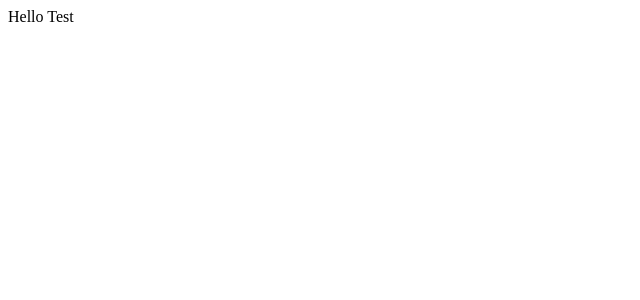
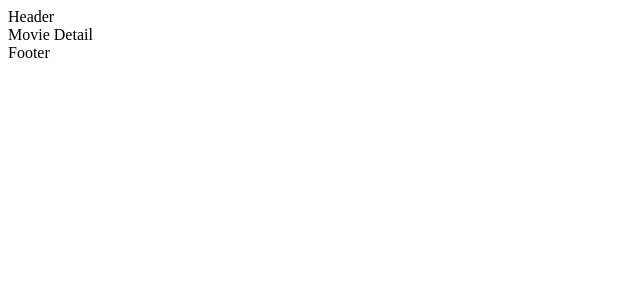
Before and after one commit to bregarulai/lunaMovieAppRedux, a React (Create React App) app: page /movie/1 in a window 1280 px wide. Shown: the top 300 px of the page, without its empty margins (0-640 px from the left). Built offline with nearby package versions, Linux system fonts and the light colour scheme.

Commit message:
created routes for the app

```diff
--- a/src/App.js
+++ b/src/App.js
@@ -1,7 +1,23 @@
 import "./App.scss";
+import React from "react";
+import { BrowserRouter as Router, Switch, Route } from "react-router-dom";
+
+import { Header, Home, MovieDetail, Footer, PageNotFound } from "./components";
 
 function App() {
-  return <div className="App">Hello Test</div>;
+  return (
+    <div className="App">
+      <Router>
+        <Header />
+        <Switch>
+          <Route exact path="/" component={Home} />
+          <Route path="/movie/:imdbID" component={MovieDetail} />
+          <Route component={PageNotFound} />
+        </Switch>
+        <Footer />
+      </Router>
+    </div>
+  );
 }
 
 export default App;
--- /dev/null
+++ b/src/common/api/movieApi.js
@@ -0,0 +1,5 @@
+import Axios from "axios";
+
+export default Axios.create({
+  baseURL: process.env.BASE_URL,
+});
--- a/src/components/Footer/index.jsx
+++ b/src/components/Footer/index.jsx
@@ -1,7 +1,7 @@
 import React from "react";
 
 const Footer = () => {
-  return <div></div>;
+  return <div>Footer</div>;
 };
 
 export default Footer;
--- a/src/components/Header/index.jsx
+++ b/src/components/Header/index.jsx
@@ -1,7 +1,7 @@
 import React from "react";
 
 const Header = () => {
-  return <div></div>;
+  return <div>Header</div>;
 };
 
 export default Header;
--- a/src/components/Home/index.jsx
+++ b/src/components/Home/index.jsx
@@ -1,7 +1,7 @@
 import React from "react";
 
 const Home = () => {
-  return <div></div>;
+  return <div>Home</div>;
 };
 
 export default Home;
--- a/src/components/MovieCard/index.jsx
+++ b/src/components/MovieCard/index.jsx
@@ -1,7 +1,7 @@
 import React from "react";
 
 const MovieCard = () => {
-  return <div></div>;
+  return <div>Movie Card</div>;
 };
 
 export default MovieCard;
--- a/src/components/MovieDetail/index.jsx
+++ b/src/components/MovieDetail/index.jsx
@@ -1,7 +1,7 @@
 import React from "react";
 
 const MovieDetail = () => {
-  return <div></div>;
+  return <div>Movie Detail</div>;
 };
 
 export default MovieDetail;
--- a/src/components/MovieListing/index.jsx
+++ b/src/components/MovieListing/index.jsx
@@ -1,7 +1,7 @@
 import React from "react";
 
 const MovieListing = () => {
-  return <div></div>;
+  return <div>Movie Listing</div>;
 };
 
 export default MovieListing;
--- a/src/components/PageNotFound/index.jsx
+++ b/src/components/PageNotFound/index.jsx
@@ -1,7 +1,7 @@
 import React from "react";
 
 const PageNotFound = () => {
-  return <div></div>;
+  return <div>Page Not Found</div>;
 };
 
 export default PageNotFound;
--- /dev/null
+++ b/src/components/index.js
@@ -0,0 +1,17 @@
+import Footer from "./Footer";
+import Header from "./Header";
+import Home from "./Home";
+import MovieDetail from "./MovieDetail";
+import MovieListing from "./MovieListing";
+import MovieCard from "./MovieCard";
+import PageNotFound from "./PageNotFound";
+
+export {
+  Footer,
+  Header,
+  Home,
+  MovieDetail,
+  MovieListing,
+  MovieCard,
+  PageNotFound,
+};
```
Also changed, not shown: 1 other file (tests, documents, lock files or other folders).
